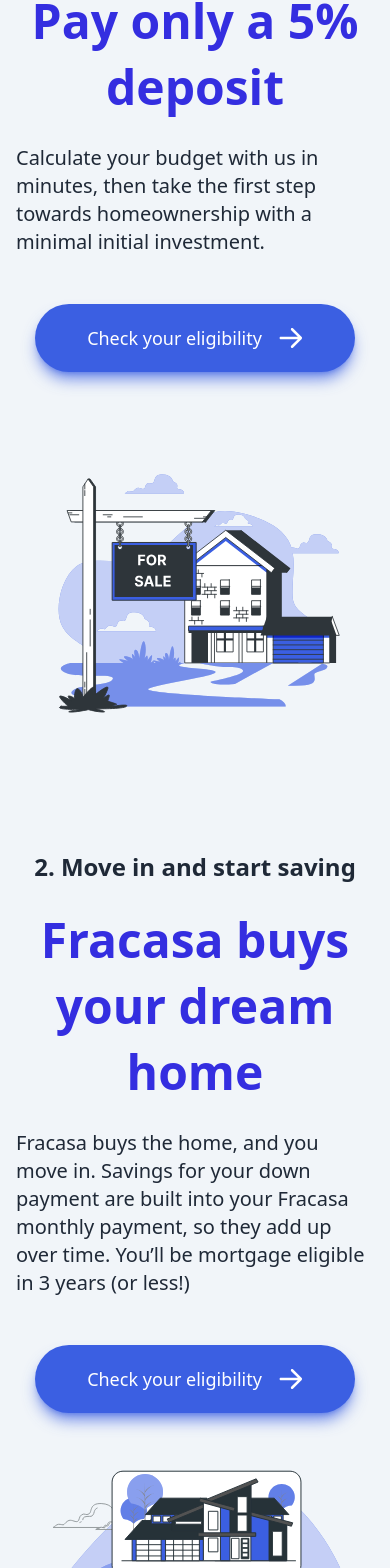
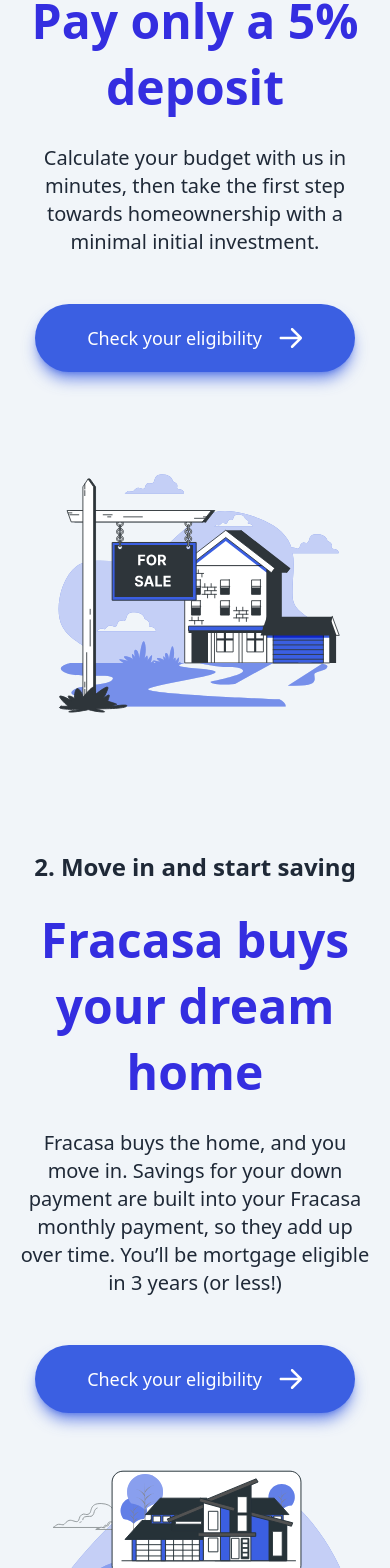
Before and after one commit to mo-shawa/fracasa, a React (Vite) app: page / in a window 390 px wide. Shown: the part 1362-2930 px from the top of the page. Built offline with nearby package versions, Linux system fonts and the light colour scheme.

Commit message:
correct wrapping on mobile

```diff
--- a/src/App.tsx
+++ b/src/App.tsx
@@ -144,7 +144,7 @@
 						>
 							Pay only a 5% deposit
 						</motion.h1>
-						<p className="text-xl">
+						<p className="text-xl text-center md:text-left">
 							Calculate your budget with us in minutes, then take the first step
 							towards homeownership with a minimal initial investment.
 						</p>
@@ -175,7 +175,7 @@
 						>
 							Fracasa buys your dream home
 						</motion.h1>
-						<p className="text-xl">
+						<p className="text-xl text-center md:text-left">
 							Fracasa buys the home, and you move in. Savings for your down
 							payment are built into your Fracasa monthly payment, so they add
 							up over time. You’ll be mortgage eligible in 3 years (or less!)
@@ -219,7 +219,7 @@
 						>
 							Own your home in 3 years
 						</motion.h1>
-						<p className="text-xl">
+						<p className="text-xl text-center md:text-left">
 							Take control of your future as you buy out Fracasa's equity,
 							paving the way for you to secure a mortgage and become a proud
 							homeowner.
```
